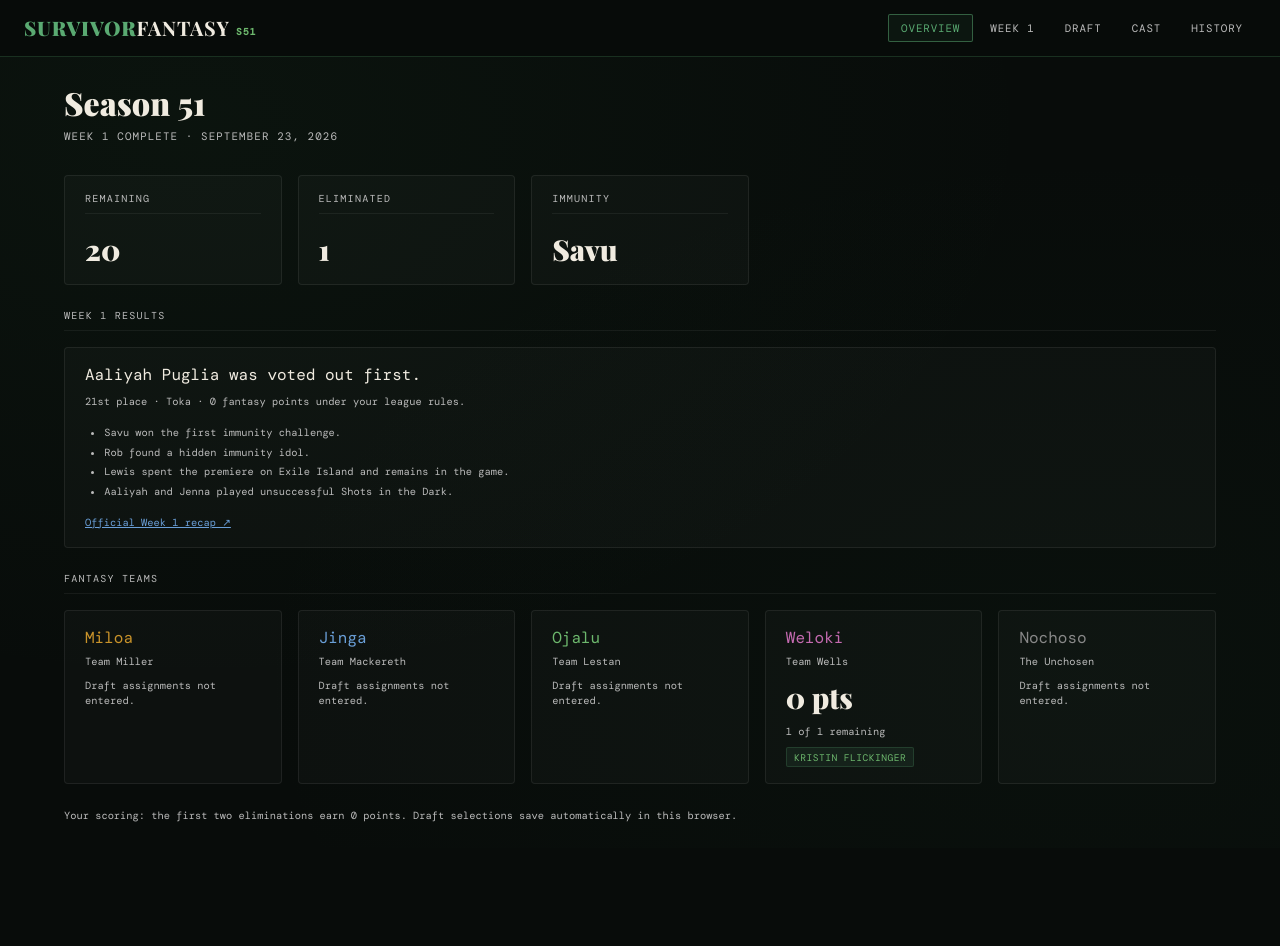
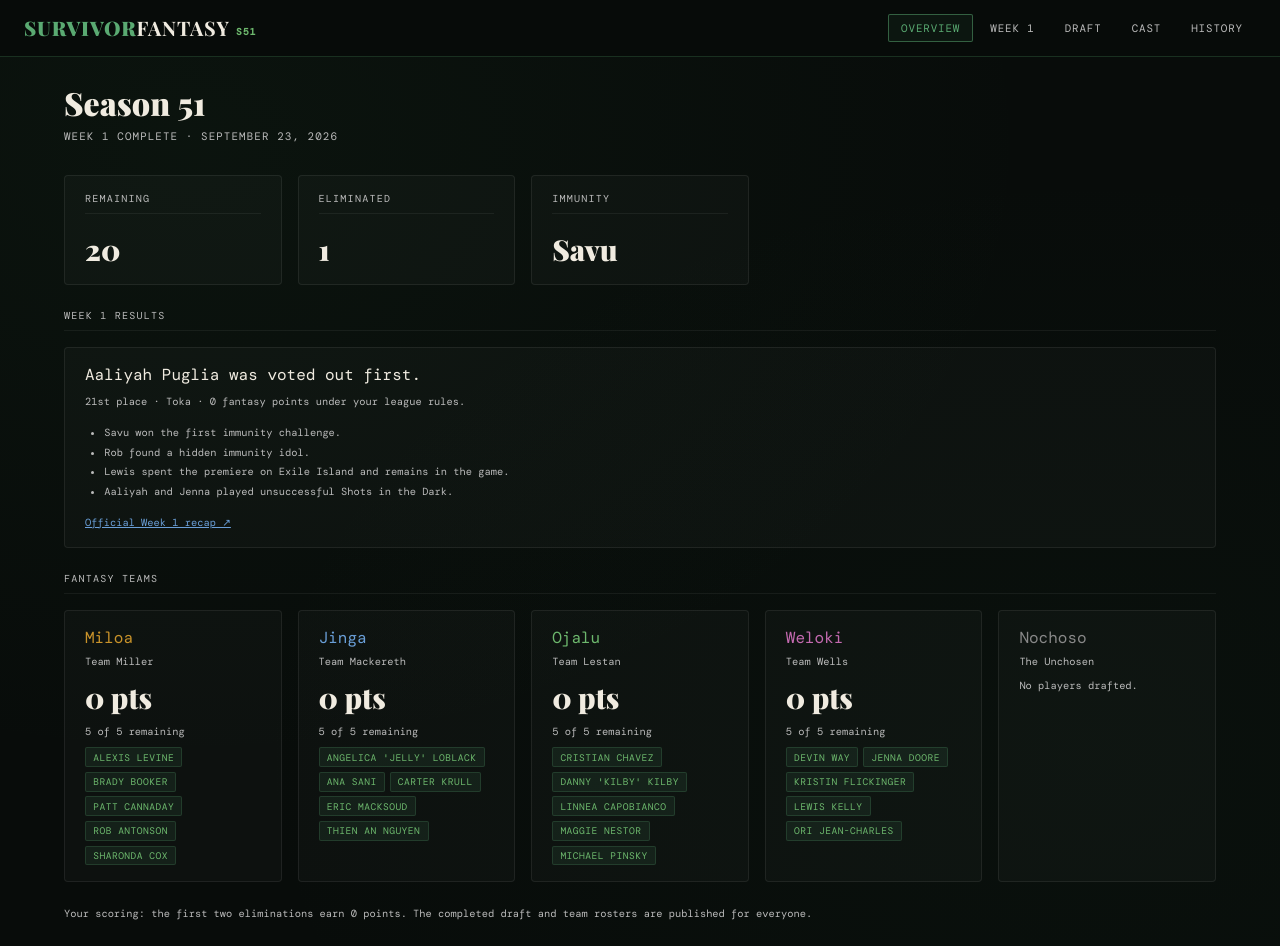
Before and after one commit to mackerethj/survivor-fantasy, a React (Create React App) app: page / in a window 1280 px wide. Both pictures are taken after a click on the button "ENTER LEAGUE HUB →". Before the commit the page ends 848 px from the top, so only its background shows below. Built offline with nearby package versions, Linux system fonts and the light colour scheme.

Commit message:
Update App.jsx

```diff
--- a/src/App.jsx
+++ b/src/App.jsx
@@ -27,21 +27,16 @@ const TEAMS = [
 // Five rounds, four teams. Round 5 continues the existing snake order.
 const DRAFT_ORDER = [4, 3, 2, 1, 1, 2, 3, 4, 4, 3, 2, 1, 1, 2, 3, 4, 4, 3, 2, 1];
 const DRAFT_KEY = "sf_s51_draft_v1";
-const FIRST_PICK = "Kristin Flickinger";
+// Confirmed completed draft. Published picks override older browser drafts.
+const CONFIRMED_DRAFT = [
+  "Kristin Flickinger", "Danny 'Kilby' Kilby", "Ana Sani", "Sharonda Cox",
+  "Patt Cannaday", "Carter Krull", "Michael Pinsky", "Devin Way",
+  "Jenna Doore", "Maggie Nestor", "Angelica 'Jelly' Loblack", "Rob Antonson",
+  "Alexis Levine", "Eric Macksoud", "Cristian Chavez", "Ori Jean-Charles",
+  "Lewis Kelly", "Linnea Capobianco", "Thien An Nguyen", "Brady Booker",
+];
 function loadDraft() {
-  try {
-    const raw = JSON.parse(localStorage.getItem(DRAFT_KEY) || "null");
-    if (Array.isArray(raw)) {
-      const validNames = new Set(S51_CASTAWAYS.filter(c => c.name !== "Aaliyah Puglia").map(c => c.name));
-      const picks = [FIRST_PICK];
-      for (const name of raw.slice(1, 20)) {
-        if (!validNames.has(name) || picks.includes(name)) break;
-        picks.push(name);
-      }
-      return picks;
-    }
-  } catch {}
-  return [FIRST_PICK];
+  return [...CONFIRMED_DRAFT];
 }
 
 // ─── Season config ────────────────────────────────────────────────────────────
@@ -57,7 +52,7 @@ const SEASONS = [
   { id: 43, label: "Season 43", totalCastaways: 18 },
 ];
 
-// Season 51 cast. Week 1 results are applied below. Draft assignments remain local.
+// Season 51 cast. Week 1 results are applied below. Draft assignments use the confirmed published picks.
 const S51_CASTAWAYS = [
   {
     name: "Aaliyah Puglia",
@@ -716,7 +711,7 @@ export default function App() {
   const [page, setPage] = useState("overview");
   const [historySeason, setHistorySeason] = useState(50);
 
-  const [draftPicks, setDraftPicks] = useState(loadDraft);
+  const [draftPicks] = useState(loadDraft);
   const [storageError, setStorageError] = useState(false);
   const castaways = hydrateCastaways().map(c => {
     const pickIndex = draftPicks.indexOf(c.name);
@@ -767,10 +762,11 @@ export default function App() {
         </header>
 
         <div className="container">
+          {storageError && <p className="hint">Browser saving is unavailable. The confirmed draft remains available from the published site.</p>}
           {page === "overview"  && <Overview castaways={castaways} />}
           {page === "results"   && <WeekOne />}
           {page === "castaways" && <Castaways castaways={castaways} />}
-          {page === "draft" && <Draft castaways={castaways} picks={draftPicks} setPicks={setDraftPicks} storageError={storageError} />}
+          {page === "draft" && <Draft castaways={castaways} picks={draftPicks} />}
           {page === "history"   && <History historySeason={historySeason} setHistorySeason={setHistorySeason} />}
         </div>
       </div>
@@ -779,48 +775,14 @@ export default function App() {
 }
 
 // ─── Draft page ──────────────────────────────────────────────────────────────
-function Draft({ castaways, picks, setPicks, storageError }) {
-  const [selected, setSelected] = useState("");
-  const complete = picks.length === DRAFT_ORDER.length;
-  const nextTeam = TEAMS.find(t => t.id === DRAFT_ORDER[picks.length]);
-  const available = castaways.filter(c => !c.eliminationOrder && !picks.includes(c.name))
-    .sort((a, b) => a.name.localeCompare(b.name));
-
-  function makePick(event) {
-    event.preventDefault();
-    if (complete || !available.some(c => c.name === selected)) return;
-    setPicks(previous => {
-      if (previous.length >= 20 || previous.includes(selected)) return previous;
-      return [...previous, selected];
-    });
-    setSelected("");
-  }
-
+function Draft({ castaways, picks }) {
   return (
     <div>
       <div className="page-title">Season 51 Draft</div>
-      <div className="page-subtitle">Snake draft · 5 rounds · 5 players per team</div>
+      <div className="page-subtitle">Draft complete · 5 rounds · 5 players per team</div>
       <div className="panel" style={{ marginBottom: "1.5rem" }}>
-        <div className="section-title">{complete ? "Draft complete" : `On the clock · Pick ${picks.length + 1} · Round ${Math.floor(picks.length / 4) + 1}`}</div>
-        {complete ? <p className="hint">All four teams have five players.</p> : <>
-          <div style={{ color: nextTeam.color, fontSize: "1.2rem", marginBottom: "0.75rem" }}>{nextTeam.name} · {nextTeam.members}</div>
-          <form className="row" onSubmit={makePick}>
-            <select aria-label="Choose a castaway" className="select" value={selected} onChange={e => setSelected(e.target.value)} style={{ flex: "1 1 220px" }}>
-              <option value="" style={{ background: "#101810" }}>Select a player…</option>
-              {available.map(c => <option key={c.id} value={c.name} style={{ background: "#101810" }}>{c.name} · {c.tribe}</option>)}
-            </select>
-            <button className="action-btn primary" type="submit" disabled={!selected} style={{ marginBottom: 0, opacity: selected ? 1 : 0.5 }}>Confirm Pick</button>
-          </form>
-        </>}
-        <p className="hint" style={{ marginTop: "0.8rem" }}>{picks.length} of 20 picks made. Aaliyah was eliminated in Week 1 and is unavailable.</p>
-        <p className="hint" style={{ marginTop: "0.5rem" }}>Selections save on this browser and device. They do not automatically sync to other visitors.</p>
-        {storageError && <p role="alert" className="hint" style={{ color: "#e8c45b", marginTop: "0.5rem" }}>Your browser could not save the draft. Keep this page open to retain these selections.</p>}
-        {picks.length > 1 && <button className="action-btn" style={{ margin: "0.8rem 0 0" }} onClick={() => {
-          if (window.confirm(`Undo the last pick: ${picks[picks.length - 1]}?`)) {
-            setPicks(previous => previous.slice(0, -1));
-            setSelected("");
-          }
-        }}>Undo Last Pick</button>}
+        <div className="section-title">All 20 picks confirmed</div>
+        <p className="hint">All four teams have five players. Aaliyah was eliminated in Week 1 and was not drafted.</p>
       </div>
       <div className="section-title">Draft Board</div>
       <div style={{ overflowX: "auto", marginBottom: "1.5rem" }}>
@@ -828,11 +790,9 @@ function Draft({ castaways, picks, setPicks, storageError }) {
           <thead><tr><th>Pick</th><th>Round</th><th>Team</th><th>Player</th></tr></thead>
           <tbody>{DRAFT_ORDER.map((teamId, index) => {
             const team = TEAMS.find(t => t.id === teamId);
-            const onClock = !complete && index === picks.length;
-            return <tr key={index} style={{ background: onClock ? "rgba(90,170,114,0.12)" : undefined }}>
+            return <tr key={index}>
               <td>{index + 1}</td><td>{Math.floor(index / 4) + 1}</td>
-              <td style={{ color: team.color }}>{team.name}</td>
-              <td>{picks[index] || (onClock ? "On the clock" : "—")}</td>
+              <td style={{ color: team.color }}>{team.name}</td><td>{picks[index]}</td>
             </tr>;
           })}</tbody>
         </table>
@@ -842,7 +802,7 @@ function Draft({ castaways, picks, setPicks, storageError }) {
         const roster = castaways.filter(c => c.draftedBy === team.id);
         return <div className="panel" key={team.id}>
           <div style={{ color: team.color, marginBottom: "0.5rem" }}>{team.name} · {roster.length}/5</div>
-          {Array.from({ length: 5 }, (_, i) => <div className="hint" key={i} style={{ padding: "0.35rem 0" }}>{i + 1}. {roster[i]?.name || "Open slot"}</div>)}
+          {roster.map((c, i) => <div className="hint" key={c.id} style={{ padding: "0.35rem 0" }}>{i + 1}. {c.name}</div>)}
         </div>;
       })}</div>
     </div>
@@ -884,12 +844,12 @@ function Overview({ castaways }) {
                 <div className="lb-tags" style={{ marginTop: "0.5rem" }}>
                   {roster.map(c => <span key={c.id} className={`c-tag ${c.eliminationOrder ? "eliminated" : "alive"}`}>{c.name}</span>)}
                 </div>
-              </> : <div className="hint" style={{ marginTop: "0.5rem" }}>Draft assignments not entered.</div>}
+              </> : <div className="hint" style={{ marginTop: "0.5rem" }}>No players drafted.</div>}
             </div>
           );
         })}
       </div>
-      <p className="hint">Your scoring: the first two eliminations earn 0 points. Draft selections save automatically in this browser.</p>
+      <p className="hint">Your scoring: the first two eliminations earn 0 points. The completed draft and team rosters are published for everyone.</p>
     </div>
   );
 }
@@ -947,6 +907,7 @@ function CastawayCard({ c }) {
         <div className="c-name">{c.name}</div>
         {c.age && <div className="c-age">Age {c.age}{c.hometown ? ` · ${c.hometown}` : ""}</div>}
         {c.occupation && <div className="c-occ">{c.occupation}</div>}
+        <div className="hint" style={{ margin: "0.4rem 0" }}>{TEAMS.find(t => t.id === c.draftedBy)?.name || "Not drafted"}</div>
         <div className="c-row">
           <span style={{ fontSize: "0.65rem", color: c.tribe === "Toka" ? "#e8c45b" : c.tribe === "Savu" ? "#c49be8" : "#aaa" }}>{c.tribe}</span>
           <span className={`c-tag ${c.eliminationOrder ? "eliminated" : "alive"}`}>{c.eliminationOrder ? "Out · Week 1" : "In the game"}</span>
```
